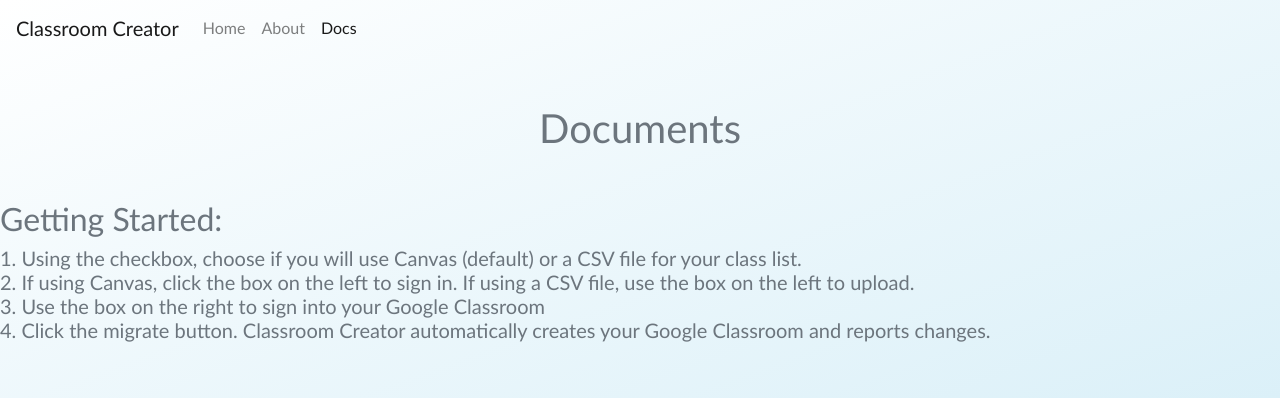
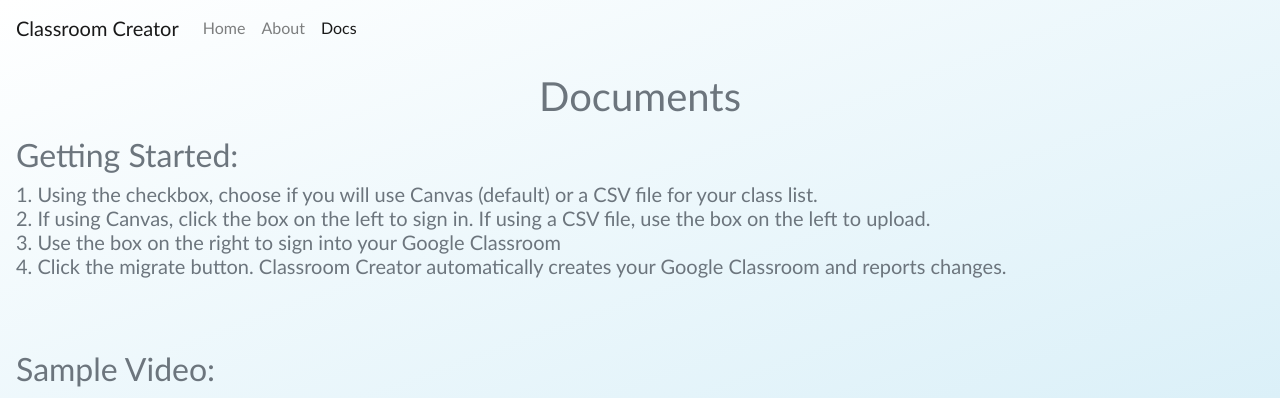
Before and after one commit to Brandnamecarr/Classroom-Creator, a Flask app: page /docs in a window 1280 px wide. Shown: the top 398 px of the page. Run offline with Flask 2, Linux system fonts and the light colour scheme.

Commit message:
More margins yay!

```diff
--- a/templates/docs.html
+++ b/templates/docs.html
@@ -40,27 +40,24 @@
 <!-- Body of page is developed here -->
 
 <!-- BACKGROUND IMAGE -->
-<body class="bg-image ml-0 shadow-1-strong rounded text-secondary"
+<body class="bg-image shadow-1-strong rounded text-secondary"
 style="background-image: linear-gradient(160deg, white 0%, #CAE9F5 100%);
    font-family:'Gill Sans', 'Gill Sans MT', Calibri, 'Trebuchet MS', sans-serif; background-attachment: fixed; background-size: 100%;">
 
 <!-- GETTING STARTED -->
-<h1 class="mb-3 text-center"><br>Documents</h1>
-<p class="mb-5 ml-3">
-        <h2>Getting Started:</h2>
-        <h5>
+<h1 class="mb-3 mt-3 text-center">Documents</h1>
+        <h2 class="ml-3">Getting Started:</h2>
+        <h5 class="mb-5 ml-3">
         1. Using the checkbox, choose if you will use Canvas (default) or a CSV file for your class list. <br>
         2. If using Canvas, click the box on the left to sign in.  If using a CSV file, use the box on the left to upload. <br>
         3. Use the box on the right to sign into your Google Classroom <br>
         4. Click the migrate button.  Classroom Creator automatically creates your Google Classroom and reports changes.
         </h5>
-      </p>
       <br>
 
       <!-- SAMPLE VIDEO -->
-      <p class="text-left ml-3">
-        <h2>Sample Video:</h2>
-        <h5>
+        <h2 class="ml-3">Sample Video:</h2>
+        <h5 class="ml-3">
           Here is a sample video on how to migrate your data once Canvas is connected:
         <br>
         <iframe width="560" height="315"
@@ -69,12 +66,10 @@ style="background-image: linear-gradient(160deg, white 0%, #CAE9F5 100%);
               allow="accelerometer; autoplay; clipboard-write; encrypted-media; gyroscope; picture-in-picture" allowfullscreen>
         </iframe>
       </h5>
-    </p>
 
       <!-- FAQ-->
-      <p class="mb-5 ml-3">
-        <h2>FAQ:</h2>
-        <h5>
+        <h2 class="ml-3">FAQ:</h2>
+        <h5 class="mb-5 ml-3">
           1. Can I add new Google Classrooms if I already have existing classes?<br>
           &emsp;&emsp;Yes! Classroom Creator will automatically check for existing classes and record a log of changes.<br>
           2. How do I know my classroom data is safe?<br>
@@ -83,7 +78,6 @@ style="background-image: linear-gradient(160deg, white 0%, #CAE9F5 100%);
           &emsp;&emsp;Contact by email at <a href = "mailto: UFClassroomCreator@gmail.com">UFClassroomCreator@gmail.com</a>.<br>
         </h5>
         <br>
-        </p>
     <!-- END OF THE BODY CODE -->
 
       <!-- FOOTER COMPONENT -->
```
Also changed, not shown: templates/about.html (+4 -4 lines).
